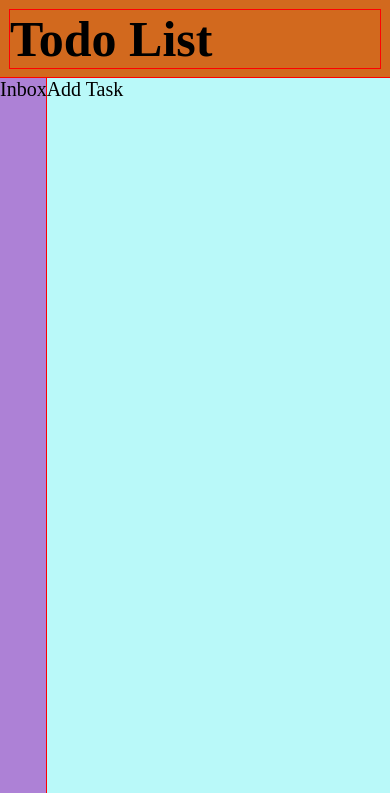
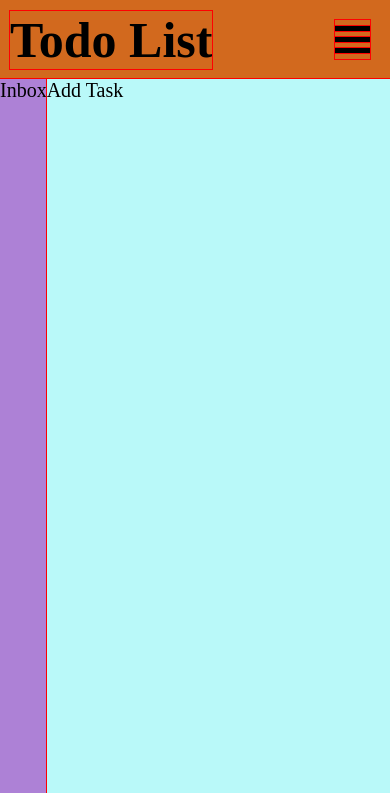
Before and after one commit to miroslav-zarenkov/todo-list, a website built with webpack: page dist/index.html in a window 390 px wide. Shown: the top 793 px of the page. Built offline with nearby package versions, Linux system fonts and the light colour scheme; files whose address does not match are found by name.

Commit message:
Add menu button on small screens

```diff
--- a/src/style.css
+++ b/src/style.css
@@ -22,11 +22,51 @@ body {
 header {
     flex-shrink: 0;
     background-color: chocolate;
+    display: flex;
+    justify-content: space-between;
+    align-items: center;
 }
 
 header h1 {
     font-size: 5rem;
     margin: 1rem;
+}
+
+.menu-button {
+    display: none;
+    cursor: pointer;
+    margin: 20px;
+
+}
+
+@media screen and (max-width: 600px) {
+    .menu-button {
+        display: inline-block;
+    }
+}
+
+.menu-button-row-1,
+.menu-button-row-2,
+.menu-button-row-3 {
+    width: 35px;
+    height: 5px;
+    background-color: black;
+    margin: 6px 0;
+    transition: 0.4s;
+}
+
+.change .menu-button-row-1 {
+    -webkit-transform: rotate(-45deg) translate(-9px, 6px);
+    transform: rotate(-45deg) translate(-9px, 6px);
+}
+
+.change .menu-button-row-2 {
+    opacity: 0;
+}
+
+.change .menu-button-row-3 {
+    -webkit-transform: rotate(45deg) translate(-8px, -8px);
+    transform: rotate(45deg) translate(-8px, -8px);
 }
 
 main {
--- a/src/ui.js
+++ b/src/ui.js
@@ -4,13 +4,30 @@ import GithubLogo from './github.png';
 
 
 const renderPage = () => {
+    function changeMenuButton(){
+        headerMenuButton.classList.toggle("change");
+    }
+
     const mainWrapper = document.createElement('div');
     mainWrapper.classList.add('main-wrapper');
 
     const header = document.createElement("header");
     const headerName = document.createElement("h1");
     headerName.textContent = "Todo List";
+    const headerMenuButton = document.createElement("div");
+    headerMenuButton.classList.add("menu-button");
+    const headerMenuButtonRow1 = document.createElement("div");
+    headerMenuButtonRow1.classList.add("menu-button-row-1");
+    const headerMenuButtonRow2 = document.createElement("div");
+    headerMenuButtonRow2.classList.add("menu-button-row-2");
+    const headerMenuButtonRow3 = document.createElement("div");
+    headerMenuButtonRow3.classList.add("menu-button-row-3");
     header.appendChild(headerName);
+    header.appendChild(headerMenuButton);
+    headerMenuButton.appendChild(headerMenuButtonRow1);
+    headerMenuButton.appendChild(headerMenuButtonRow2);
+    headerMenuButton.appendChild(headerMenuButtonRow3);
+    headerMenuButton.addEventListener('click', changeMenuButton);
 
     const main = document.createElement("main");
     const mainMenuDiv = document.createElement("div");
```
Also changed, not shown: dist/main.js.
